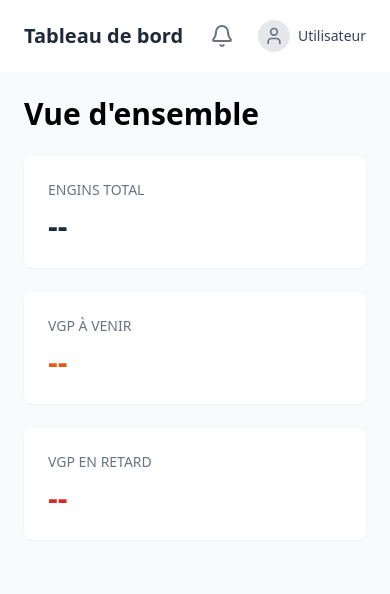
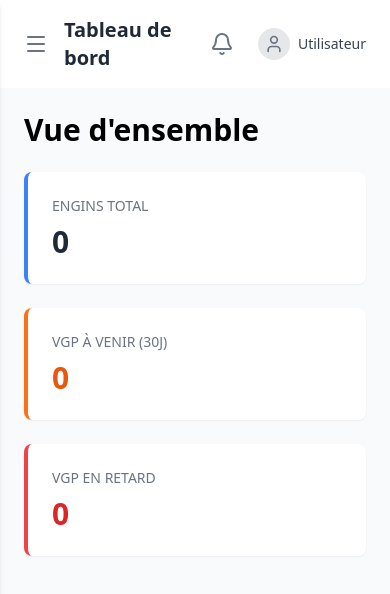
Before and after one commit to Roro76480/Suivi-VGP, a React (Vite) app in the folder react-app/: page / in a window 390 px wide. Shown: the top 594 px of the page. Built offline with nearby package versions, Linux system fonts and the light colour scheme; no server answers.

Commit message:
Implement responsive sidebar with overlay and connect dashboard stats

```diff
--- a/react-app/src/components/layout/Header.jsx
+++ b/react-app/src/components/layout/Header.jsx
@@ -1,9 +1,16 @@
-import { Bell, User } from 'lucide-react';
+import { Bell, User, Menu } from 'lucide-react';
+import PropTypes from 'prop-types';
 
-const Header = () => {
+const Header = ({ toggleMenu }) => {
     return (
         <header className="flex items-center justify-between px-6 py-4 bg-white shadow-sm">
             <div className="flex items-center">
+                <button
+                    className="mr-4 md:hidden text-gray-500 hover:text-blue-600 focus:outline-none"
+                    onClick={toggleMenu}
+                >
+                    <Menu className="w-6 h-6" />
+                </button>
                 <h2 className="text-xl font-semibold text-gray-800">
                     Tableau de bord
                 </h2>
@@ -24,3 +31,7 @@ const Header = () => {
 };
 
 export default Header;
+
+Header.propTypes = {
+    toggleMenu: PropTypes.func.isRequired,
+};
--- a/react-app/src/components/layout/Layout.jsx
+++ b/react-app/src/components/layout/Layout.jsx
@@ -1,13 +1,16 @@
+import { useState } from 'react';
 import { Outlet } from 'react-router-dom';
 import Header from './Header';
 import Sidebar from './Sidebar';
 
 export default function Layout() {
+    const [isMobileMenuOpen, setIsMobileMenuOpen] = useState(false);
+
     return (
         <div className="flex h-screen bg-gray-100 font-sans">
-            <Sidebar />
+            <Sidebar isOpen={isMobileMenuOpen} closeMenu={() => setIsMobileMenuOpen(false)} />
             <div className="flex-1 flex flex-col overflow-hidden">
-                <Header />
+                <Header toggleMenu={() => setIsMobileMenuOpen(!isMobileMenuOpen)} />
                 <main className="flex-1 overflow-x-hidden overflow-y-auto bg-gray-50 p-6">
                     <div className="container mx-auto">
                         <Outlet />
--- a/react-app/src/components/layout/Sidebar.jsx
+++ b/react-app/src/components/layout/Sidebar.jsx
@@ -1,7 +1,8 @@
 import { Link, useLocation } from 'react-router-dom';
-import { LayoutDashboard, Truck, Settings, FileText } from 'lucide-react';
+import { LayoutDashboard, Truck, Settings, FileText, X } from 'lucide-react';
+import PropTypes from 'prop-types';
 
-const Sidebar = () => {
+const Sidebar = ({ isOpen, closeMenu }) => {
     const location = useLocation();
 
     const menuItems = [
@@ -12,9 +13,29 @@ const Sidebar = () => {
     ];
 
     return (
-        <aside className="w-64 bg-white shadow-md hidden md:block">
-            <div className="p-6">
+        <>
+            {/* Overlay Mobile */}
+            <div
+                className={`fixed inset-0 bg-black bg-opacity-50 z-40 transition-opacity md:hidden ${isOpen ? 'opacity-100 pointer-events-auto' : 'opacity-0 pointer-events-none'
+                    }`}
+                onClick={closeMenu}
+            />
+
+            {/* Sidebar */}
+            <aside
+                className={`
+                    fixed md:static inset-y-0 left-0 z-50 w-64 bg-white shadow-md transform transition-transform duration-300 ease-in-out
+                    ${isOpen ? 'translate-x-0' : '-translate-x-full md:translate-x-0'}
+                `}
+            >
+                <div className="p-6 flex justify-between items-center">
                     <h1 className="text-2xl font-bold text-blue-600">Suivi VGP</h1>
+                    <button
+                        className="md:hidden text-gray-500 hover:text-red-500"
+                        onClick={closeMenu}
+                    >
+                        <X className="w-6 h-6" />
+                    </button>
                 </div>
                 <nav className="mt-6">
                     {menuItems.map((item) => {
@@ -24,6 +45,7 @@ const Sidebar = () => {
                             <Link
                                 key={item.path}
                                 to={item.path}
+                                onClick={() => closeMenu()} // Fermer le menu au clic sur mobile
                                 className={`flex items-center px-6 py-3 text-gray-700 hover:bg-blue-50 hover:text-blue-600 transition-colors ${isActive ? 'bg-blue-50 text-blue-600 border-r-4 border-blue-600' : ''
                                     }`}
                             >
@@ -34,7 +56,13 @@ const Sidebar = () => {
                     })}
                 </nav>
             </aside>
+        </>
     );
 };
 
+Sidebar.propTypes = {
+    isOpen: PropTypes.bool.isRequired,
+    closeMenu: PropTypes.func.isRequired,
+};
+
 export default Sidebar;
--- a/react-app/src/pages/Dashboard.jsx
+++ b/react-app/src/pages/Dashboard.jsx
@@ -1,19 +1,75 @@
+import { useState, useEffect } from 'react';
+import { getEngins } from '../services/api';
+
 export default function Dashboard() {
+    const [stats, setStats] = useState({
+        total: 0,
+        upcoming: 0,
+        overdue: 0
+    });
+    const [isLoading, setIsLoading] = useState(true);
+
+    useEffect(() => {
+        const fetchStats = async () => {
+            try {
+                const engins = await getEngins();
+
+                const today = new Date();
+                today.setHours(0, 0, 0, 0);
+
+                let total = 0;
+                let upcoming = 0;
+                let overdue = 0;
+
+                engins.forEach(engin => {
+                    total++;
+
+                    if (engin['Prochaine VGP']) {
+                        const nextVGP = new Date(engin['Prochaine VGP']);
+                        nextVGP.setHours(0, 0, 0, 0);
+
+                        // Calcul de la différence en jours
+                        const diffTime = nextVGP - today;
+                        const diffDays = Math.ceil(diffTime / (1000 * 60 * 60 * 24));
+
+                        if (diffDays < 0) {
+                            overdue++;
+                        } else if (diffDays <= 30) {
+                            upcoming++; // Considéré "à venir" si dans les 30 prochains jours
+                        }
+                    }
+                });
+
+                setStats({ total, upcoming, overdue });
+            } catch (error) {
+                console.error("Erreur chargement dashboard:", error);
+            } finally {
+                setIsLoading(false);
+            }
+        };
+
+        fetchStats();
+    }, []);
+
+    if (isLoading) {
+        return <div className="p-6 text-center text-gray-500">Chargement des données...</div>;
+    }
+
     return (
         <div>
             <h1 className="text-3xl font-bold mb-6">Vue d'ensemble</h1>
             <div className="grid grid-cols-1 md:grid-cols-3 gap-6">
-                <div className="bg-white p-6 rounded-lg shadow-sm">
+                <div className="bg-white p-6 rounded-lg shadow-sm border-l-4 border-blue-500">
                     <h3 className="text-gray-500 text-sm font-medium uppercase">Engins Total</h3>
-                    <p className="text-3xl font-bold text-gray-800 mt-2">--</p>
+                    <p className="text-3xl font-bold text-gray-800 mt-2">{stats.total}</p>
                 </div>
-                <div className="bg-white p-6 rounded-lg shadow-sm">
-                    <h3 className="text-gray-500 text-sm font-medium uppercase">VGP à venir</h3>
-                    <p className="text-3xl font-bold text-orange-600 mt-2">--</p>
+                <div className="bg-white p-6 rounded-lg shadow-sm border-l-4 border-orange-500">
+                    <h3 className="text-gray-500 text-sm font-medium uppercase">VGP à venir (30j)</h3>
+                    <p className="text-3xl font-bold text-orange-600 mt-2">{stats.upcoming}</p>
                 </div>
-                <div className="bg-white p-6 rounded-lg shadow-sm">
+                <div className="bg-white p-6 rounded-lg shadow-sm border-l-4 border-red-500">
                     <h3 className="text-gray-500 text-sm font-medium uppercase">VGP en retard</h3>
-                    <p className="text-3xl font-bold text-red-600 mt-2">--</p>
+                    <p className="text-3xl font-bold text-red-600 mt-2">{stats.overdue}</p>
                 </div>
             </div>
         </div>
```
Lines whose indentation alone changed are shown as unchanged.
